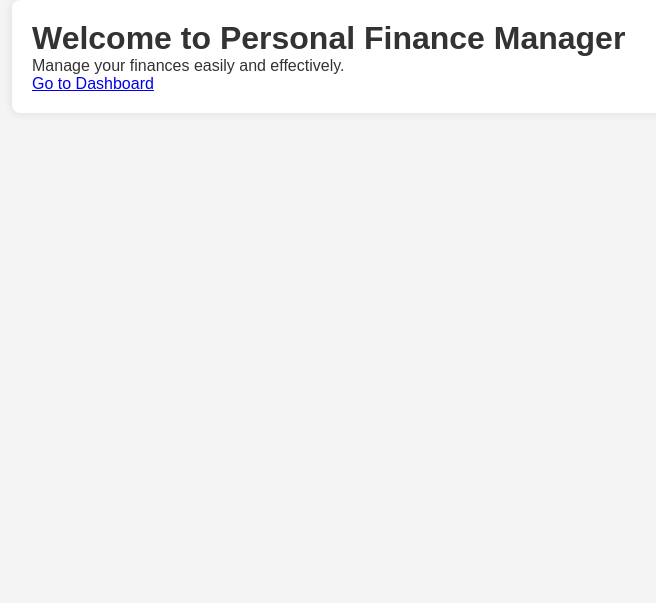
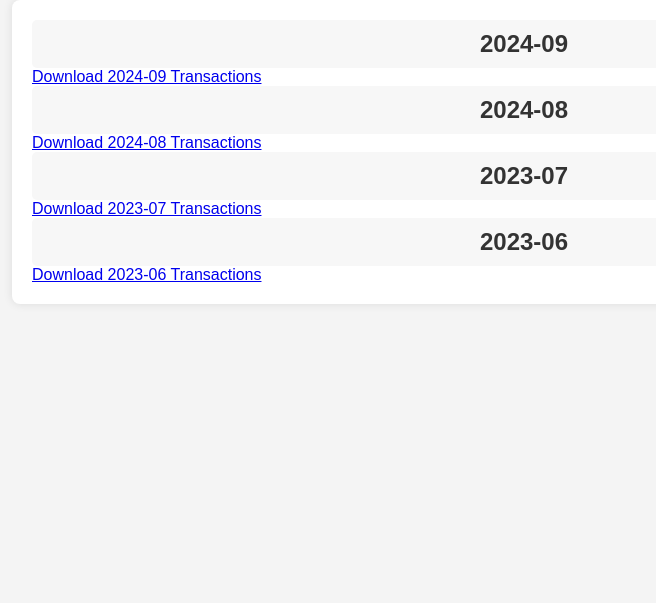
Before and after one commit to Quanthenewbiecoder/Personal-finance-manager, a Flask app: page / in a window 1280 px wide. Shown: the part 77-680 px from the top of the page, without its empty margins (116-772 px from the left). Run offline with Flask 3, Linux system fonts and the light colour scheme; a user stored in the database is signed in.

Commit message:
Update download transistions file like bank statement

```diff
--- a/app/routes.py
+++ b/app/routes.py
@@ -1,4 +1,4 @@
-from flask import render_template, flash, redirect, url_for, request, jsonify
+from flask import render_template, flash, redirect, url_for, request, jsonify, Response
 from app import app, db
 from app.models import User, Transaction, Category, DailyTotal
 from flask_login import login_user, logout_user, current_user, login_required
@@ -7,17 +7,84 @@ import logging
 from datetime import datetime, date as dt_date
 from app.forms import EditTransactionForm, AddTransactionForm
 import calendar
+from collections import defaultdict
 from sqlalchemy import func
 from sqlalchemy.exc import IntegrityError
+import csv
+from docx import Document
+import io
+
 
 # Initialize logging
 logging.basicConfig(level=logging.INFO)
 
 
 @app.route('/')
-@app.route('/index')
+@login_required
 def index():
-    return render_template('index.html')
+    # Fetch transactions for the current user
+    transactions = Transaction.query.filter_by(user_id=current_user.id).order_by(Transaction.date.desc()).all()
+
+    # Group transactions by year and month
+    grouped_transactions = defaultdict(list)
+    for transaction in transactions:
+        month_year = transaction.date.strftime('%Y-%m')  # Format: 'YYYY-MM'
+        grouped_transactions[month_year].append(transaction)
+
+    return render_template('index.html', grouped_transactions=grouped_transactions)
+
+
+@app.route('/download/<month_year>')
+@login_required
+def download_transactions(month_year):
+    # Fetch transactions for the specified month and year
+    transactions = Transaction.query.filter(
+        Transaction.user_id == current_user.id,
+        Transaction.date.like(f"{month_year}-%")
+    ).all()
+
+    # Check if transactions are available
+    if not transactions:
+        return Response(
+            "No transactions found for the selected month.",
+            mimetype='text/plain'
+        )
+
+    # Create a Word document
+    doc = Document()
+    doc.add_heading(f"Transactions for {month_year}", level=1)
+
+    # Add a table to the document
+    table = doc.add_table(rows=1, cols=5)
+    table.style = 'Table Grid'
+
+    # Add table headers
+    header_cells = table.rows[0].cells
+    header_cells[0].text = "ID"
+    header_cells[1].text = "Description"
+    header_cells[2].text = "Amount"
+    header_cells[3].text = "Date"
+    header_cells[4].text = "Category"
+
+    # Add rows to the table
+    for transaction in transactions:
+        category = transaction.category.name if transaction.category else 'N/A'
+        row_cells = table.add_row().cells
+        row_cells[0].text = str(transaction.id)
+        row_cells[1].text = transaction.description
+        row_cells[2].text = f"{transaction.amount:.2f}"
+        row_cells[3].text = transaction.date.strftime('%Y-%m-%d')
+        row_cells[4].text = category
+
+    # Save the document to an in-memory file
+    file_stream = io.BytesIO()
+    doc.save(file_stream)
+    file_stream.seek(0)
+
+    # Return the Word file as a response
+    response = Response(file_stream.read(), mimetype='application/vnd.openxmlformats-officedocument.wordprocessingml.document')
+    response.headers.set('Content-Disposition', f'attachment; filename={month_year}_transactions.docx')
+    return response
 
 
 @app.route('/register', methods=['GET', 'POST'])
@@ -221,7 +288,7 @@ def dashboard():
     # Get month and year names for display
     selected_month_name = calendar.month_name[selected_month]
     months = {f'{month:02d}': f'{calendar.month_name[month]}' for month in range(1, 13)}
-    years = list(range(2023, 2025))
+    years = list(range(2023, 2026))
 
     # Fetch transactions for the selected month and year for the current user
     start_date = f'{selected_year}-{selected_month:02d}-01'
@@ -231,7 +298,7 @@ def dashboard():
         Transaction.user_id == current_user.id,  # Ensure transactions are for the current user
         Transaction.date >= start_date,
         Transaction.date < end_date
-    ).all()
+    ).order_by(Transaction.date.desc()).all()  # Order by newest first
 
     # Process transactions
     date_data = {}
--- a/app/static/css/styles.css
+++ b/app/static/css/styles.css
@@ -476,3 +476,63 @@ li {
     display: inline; /* Show on smaller screens */
   }
 }
+
+/* index page::
+
+/* Collapsible Table Section */
+.month-header {
+  cursor: pointer;
+  background-color: #f7f7f7;
+  padding: 10px;
+  font-size: 1.5em;
+  color: #333;
+  border-radius: 5px;
+  text-align: center;
+  transition: background-color 0.3s ease;
+}
+
+.month-header:hover {
+  background-color: #eaeaea;
+}
+
+.month-table {
+  overflow: hidden;
+  transition: max-height 0.3s ease;
+  max-height: 0; /* Hidden by default */
+}
+
+.month-table.expanded {
+  max-height: 1000px; /* Arbitrary large value to expand */
+}
+
+table {
+  width: 100%;
+  border-collapse: collapse;
+  margin-bottom: 20px;
+}
+
+th, td {
+  padding: 10px;
+  text-align: left;
+  border: 1px solid #ddd;
+}
+
+th {
+  background-color: #f2f2f2;
+}
+
+tr:nth-child(even) {
+  background-color: #f9f9f9;
+}
+
+tr:nth-child(odd) {
+  background-color: #ffffff;
+}
+
+tr:hover {
+  background-color: #f1f1f1;
+}
+
+table {
+  box-shadow: 0px 4px 6px rgba(0, 0, 0, 0.1);
+}
--- /dev/null
+++ b/app/static/js/index.js
@@ -0,0 +1,12 @@
+document.addEventListener("DOMContentLoaded", () => {
+    const headers = document.querySelectorAll(".month-header");
+
+    headers.forEach(header => {
+        header.addEventListener("click", () => {
+            const tableContainer = header.nextElementSibling.nextElementSibling;
+            if (tableContainer && tableContainer.classList.contains("month-table")) {
+                tableContainer.classList.toggle("expanded");
+            }
+        });
+    });
+});
--- a/app/templates/index.html
+++ b/app/templates/index.html
@@ -3,7 +3,48 @@
 {% block title %}Home - Personal Finance Manager{% endblock %}
 
 {% block content %}
-<h1>Welcome to Personal Finance Manager</h1>
-<p>Manage your finances easily and effectively.</p>
-<a href="{{ url_for('dashboard') }}">Go to Dashboard</a>
+{% if grouped_transactions %}
+    {% for month_year, transactions in grouped_transactions.items() %}
+    <div class="month-section">
+        <h2 class="month-header">{{ month_year }}</h2>
+        <div class="download-button">
+            <a href="{{ url_for('download_transactions', month_year=month_year) }}" class="btn btn-primary">
+                Download {{ month_year }} Transactions
+            </a>
+        </div>
+        <div class="month-table">
+            <table class="table">
+                <thead>
+                    <tr>
+                        <th>ID</th>
+                        <th>Description</th>
+                        <th>Amount</th>
+                        <th>Date</th>
+                        <th>Category</th>
+                    </tr>
+                </thead>
+                <tbody>
+                    {% for transaction in transactions %}
+                    <tr>
+                        <td>{{ transaction.id }}</td>
+                        <td>{{ transaction.description }}</td>
+                        <td>{{ transaction.amount }}</td>
+                        <td>{{ transaction.date.strftime('%Y-%m-%d') }}</td>
+                        <td>{{ transaction.category.name if transaction.category else 'N/A' }}</td>
+                    </tr>
+                    {% endfor %}
+                </tbody>
+            </table>
+        </div>
+    </div>
+    {% endfor %}
+{% else %}
+    <h1>Welcome to Personal Finance Manager</h1>
+    <p>Manage your finances easily and effectively.</p>
+    <a href="{{ url_for('dashboard') }}">Go to Dashboard</a>
+{% endif %}
+
+<!-- Include your JavaScript file -->
+<script src="{{ url_for('static', filename='js/index.js') }}"></script>
+
 {% endblock %}
```
Also changed, not shown: finance_manager.db.
